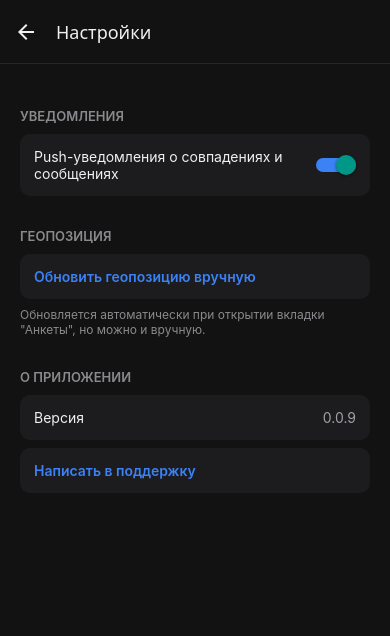
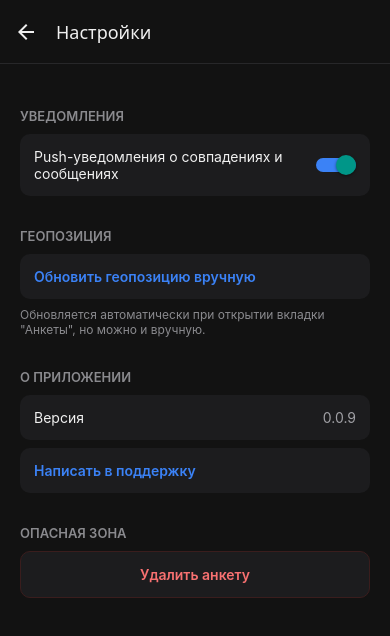
Before and after one commit to fefewko/Addate, a React Native app: screen /Settings in a window 390 px wide. Shown: the top 636 px of the page. Built offline with nearby package versions, Linux system fonts and the light colour scheme.

Commit message:
move some buttons

```diff
--- a/src/screens/Profile.tsx
+++ b/src/screens/Profile.tsx
@@ -251,32 +251,6 @@ export default function Profile() {
     Alert.alert('Сохранено', 'Изменения профиля сохранены.');
   }
 
-  function handleDeleteProfile() {
-    Alert.alert(
-      'Удалить анкету?',
-      'Анкета, фото, совпадения и переписки будут удалены безвозвратно. Само действие необратимо.',
-      [
-        { text: 'Отмена', style: 'cancel' },
-        {
-          text: 'Удалить',
-          style: 'destructive',
-          onPress: async () => {
-            if (!userId) return;
-            // Удаление строки профиля каскадно удалит matches, messages, reports, blocks,
-            // ссылающиеся на неё (см. schema.sql, ON DELETE CASCADE).
-            const { error } = await supabase.from('profiles').delete().eq('id', userId);
-            if (error) {
-              Alert.alert('Ошибка', 'Не удалось удалить анкету: ' + error.message);
-              return;
-            }
-            await supabase.auth.signOut();
-            navigation.reset({ index: 0, routes: [{ name: 'SignIn' }] });
-          },
-        },
-      ]
-    );
-  }
-
   async function handleSignOut() {
     await supabase.auth.signOut();
     navigation.reset({ index: 0, routes: [{ name: 'SignIn' }] });
@@ -430,10 +404,6 @@ export default function Profile() {
       <TouchableOpacity style={styles.signOutButton} onPress={handleSignOut}>
         <Text style={styles.signOutButtonText}>Выйти из аккаунта</Text>
       </TouchableOpacity>
-
-      <TouchableOpacity style={styles.deleteButton} onPress={handleDeleteProfile}>
-        <Text style={styles.deleteButtonText}>Удалить анкету</Text>
-      </TouchableOpacity>
     </ScrollView>
   );
 }
@@ -510,6 +480,4 @@ const styles = StyleSheet.create({
   saveButtonText: { color: '#fff', fontSize: 16, fontWeight: '600' },
   signOutButton: { padding: 16, alignItems: 'center', marginTop: 12 },
   signOutButtonText: { color: '#a0a0a5', fontSize: 15 },
-  deleteButton: { padding: 16, alignItems: 'center', marginTop: 4 },
-  deleteButtonText: { color: '#f87171', fontSize: 15, fontWeight: '600' },
 });
--- a/src/screens/Settings.tsx
+++ b/src/screens/Settings.tsx
@@ -1,11 +1,13 @@
 // src/screens/Settings.tsx
 import React, { useState } from 'react';
 import { View, Text, TouchableOpacity, StyleSheet, Switch, Alert, ScrollView, Linking } from 'react-native';
+import { useNavigation } from '@react-navigation/native';
 import * as Location from 'expo-location';
 import Constants from 'expo-constants';
 import { supabase } from '../lib/supabase';
 
 export default function Settings() {
+  const navigation = useNavigation<any>();
   const [notificationsEnabled, setNotificationsEnabled] = useState(true);
   const [updatingLocation, setUpdatingLocation] = useState(false);
 
@@ -33,6 +35,36 @@ export default function Settings() {
       Alert.alert('Ошибка', 'Не удалось обновить геопозицию: ' + e.message);
     }
     setUpdatingLocation(false);
+  }
+
+  async function handleDeleteProfile() {
+    const {
+      data: { user },
+    } = await supabase.auth.getUser();
+    if (!user) return;
+
+    Alert.alert(
+      'Удалить анкету?',
+      'Анкета, фото, совпадения и переписки будут удалены безвозвратно. Само действие необратимо.',
+      [
+        { text: 'Отмена', style: 'cancel' },
+        {
+          text: 'Удалить',
+          style: 'destructive',
+          onPress: async () => {
+            // Удаление строки профиля каскадно удалит matches, messages, reports, blocks,
+            // ссылающиеся на неё (см. schema.sql, ON DELETE CASCADE).
+            const { error } = await supabase.from('profiles').delete().eq('id', user.id);
+            if (error) {
+              Alert.alert('Ошибка', 'Не удалось удалить анкету: ' + error.message);
+              return;
+            }
+            await supabase.auth.signOut();
+            navigation.reset({ index: 0, routes: [{ name: 'SignIn' }] });
+          },
+        },
+      ]
+    );
   }
 
   return (
@@ -68,6 +100,11 @@ export default function Settings() {
       >
         <Text style={styles.actionText}>Написать в поддержку</Text>
       </TouchableOpacity>
+
+      <Text style={styles.sectionTitle}>Опасная зона</Text>
+      <TouchableOpacity style={styles.dangerRow} onPress={handleDeleteProfile}>
+        <Text style={styles.dangerText}>Удалить анкету</Text>
+      </TouchableOpacity>
     </ScrollView>
   );
 }
@@ -97,4 +134,13 @@ const styles = StyleSheet.create({
   actionRow: { backgroundColor: '#1c1c1e', borderRadius: 10, padding: 14, marginBottom: 8 },
   actionText: { color: '#3b82f6', fontSize: 14, fontWeight: '600' },
   hint: { color: '#8a8a8e', fontSize: 12, marginBottom: 8 },
+  dangerRow: {
+    backgroundColor: '#1c1c1e',
+    borderRadius: 10,
+    padding: 14,
+    marginBottom: 8,
+    borderWidth: 1,
+    borderColor: '#3a1d1d',
+  },
+  dangerText: { color: '#f87171', fontSize: 14, fontWeight: '600', textAlign: 'center' },
 });
```
Also changed, not shown: 1 other file (tests, documents, lock files or other folders).
